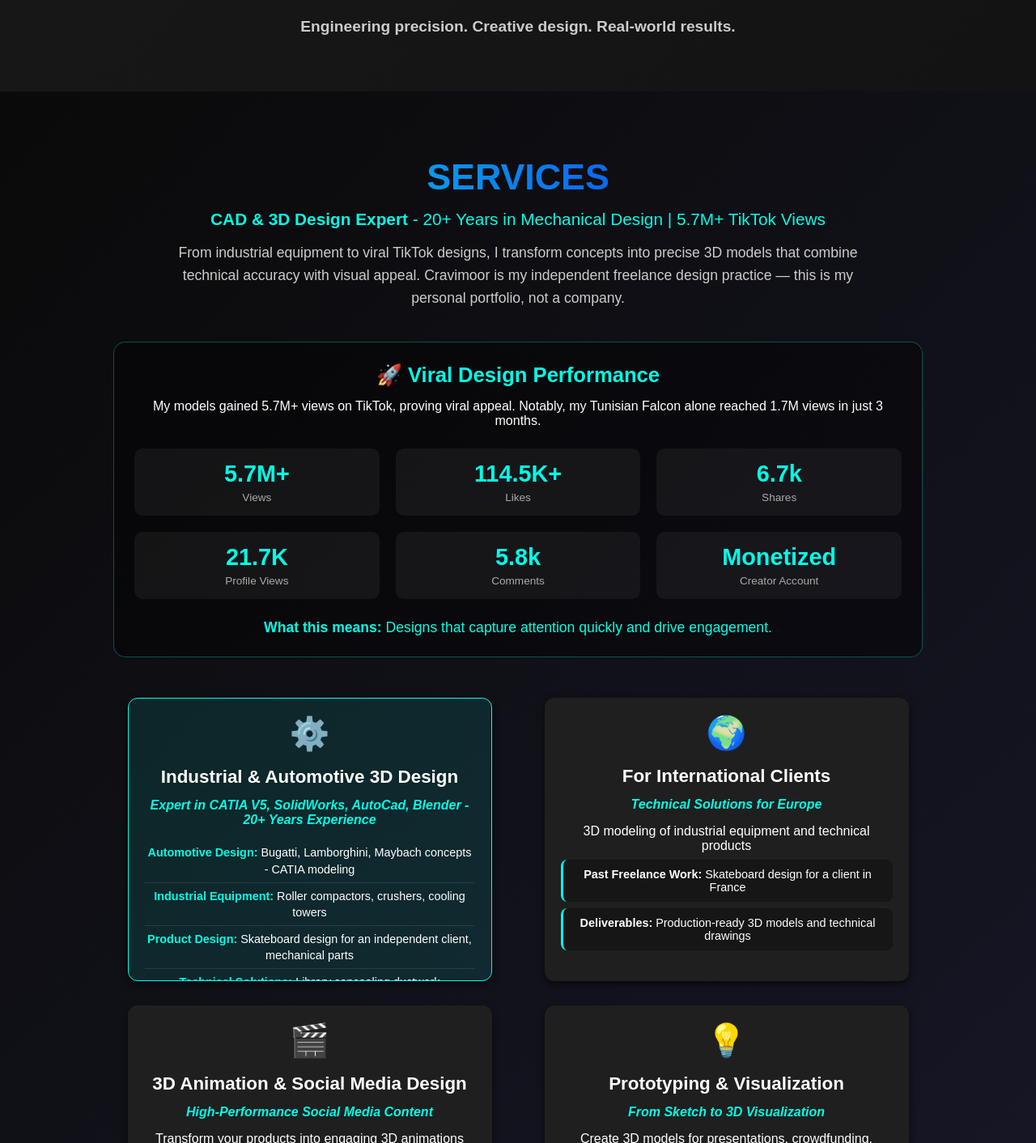
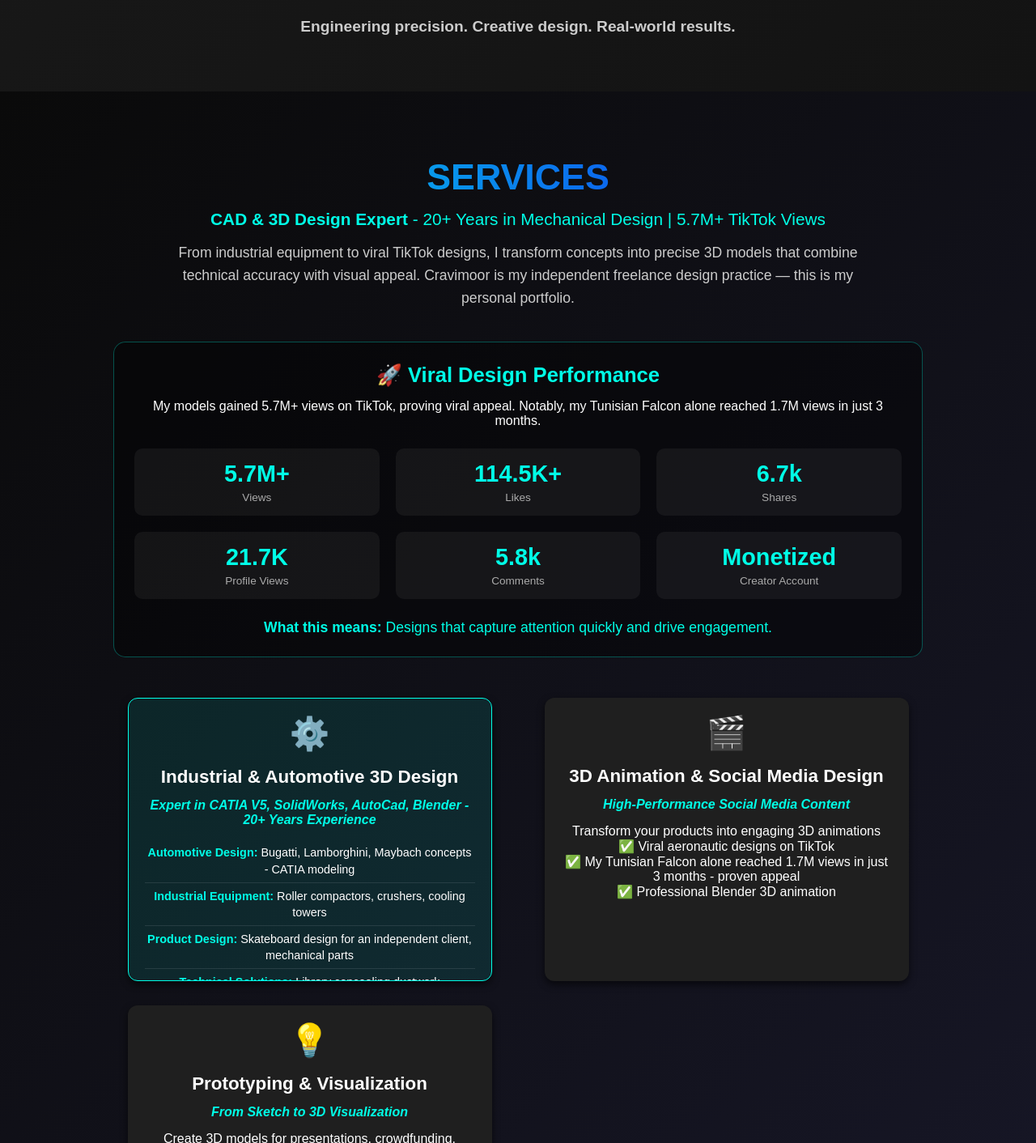
Before and after one commit to Walidghidhaoui/CRAVIMOOR, a React (Create React App) app: page / in a window 1280 px wide. Shown: the part 7452-8864 px from the top of the page at 81% size. Built offline with nearby package versions, Linux system fonts and the light colour scheme.

Commit message:
MISE A JOUR

```diff
--- a/src/components/OurServices.jsx
+++ b/src/components/OurServices.jsx
@@ -15,7 +15,7 @@ const OurServices = () => {
           <p className="services-intro">
             From industrial equipment to viral TikTok designs, I transform concepts into precise 3D models
             that combine technical accuracy with visual appeal. Cravimoor is my independent freelance
-            design practice — this is my personal portfolio, not a company.
+            design practice — this is my personal portfolio.
           </p>
         </div>
 
@@ -75,19 +75,6 @@ const OurServices = () => {
             </p>
           </div>
 
-          {/* Service 2 */}
-          <div className="service-card compact-card">
-            <div className="service-icon">🌍</div>
-            <h3>For International Clients</h3>
-            <p className="service-subtitle">Technical Solutions for Europe</p>
-            <p>3D modeling of industrial equipment and technical products</p>
-            <div className="client-example">
-              <strong>Past Freelance Work:</strong> Skateboard design for a client in France
-            </div>
-            <div className="client-example">
-              <strong>Deliverables:</strong> Production-ready 3D models and technical drawings
-            </div>
-          </div>
 
           {/* Service 3 */}
 <div className="service-card compact-card">
```
